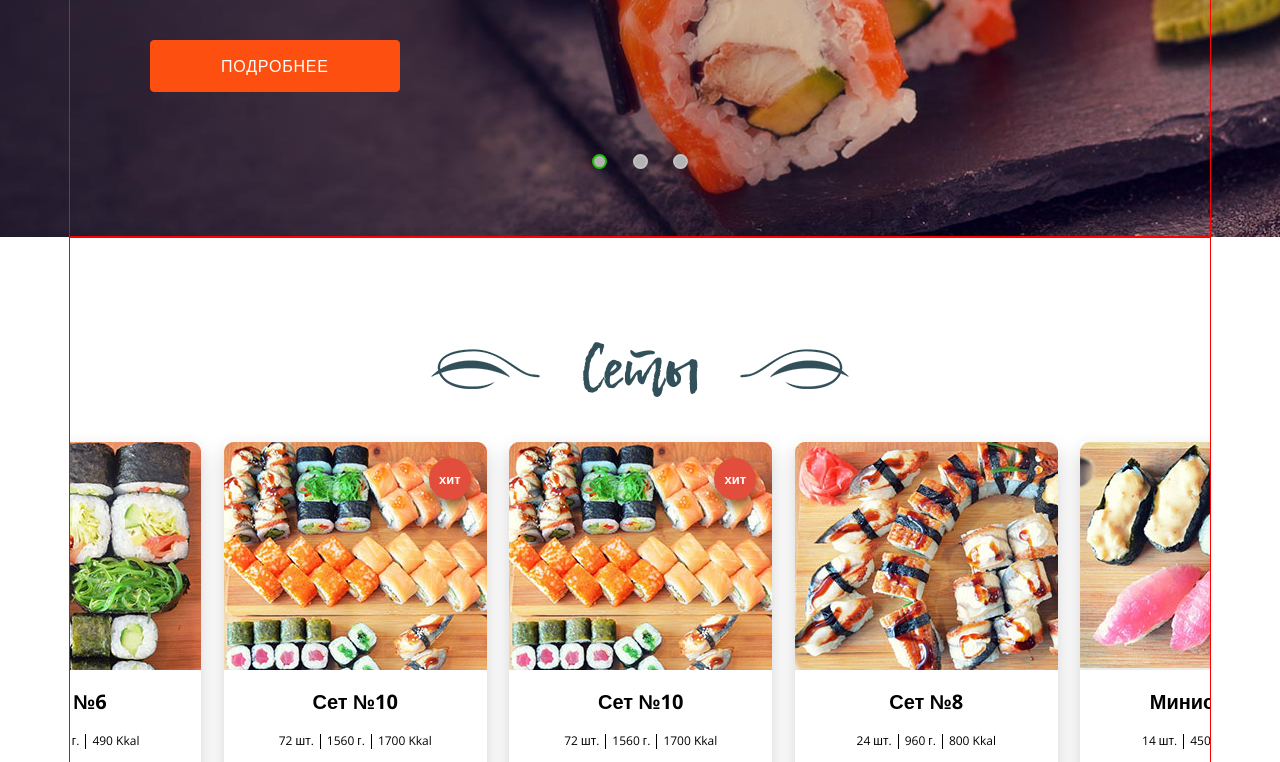
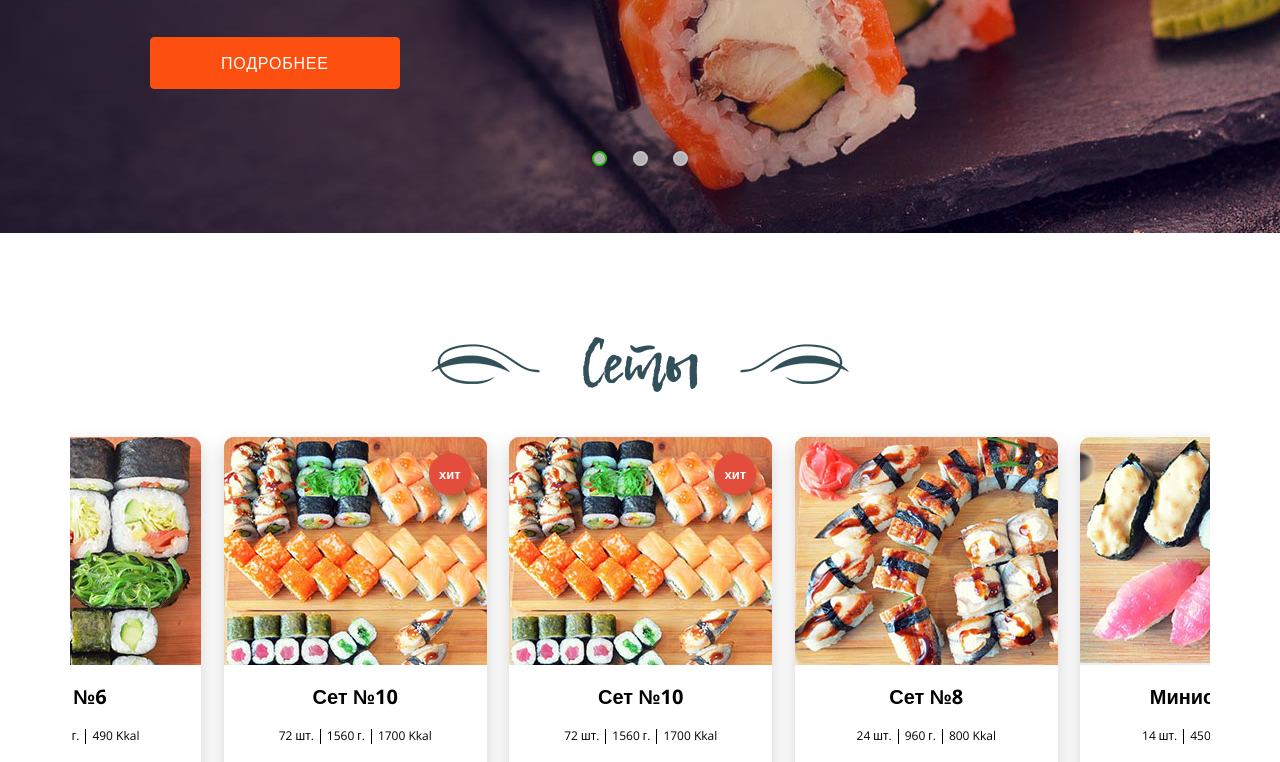
Before and after one commit to Ssonic8/miushi, a plain HTML site: page src/index.html in a window 1280 px wide. Shown: the part 592-1354 px from the top of the page. Drawn offline with nearby package versions, Linux system fonts and the light colour scheme.

Commit message:
all done

```diff
--- a/src/sass/_main.scss
+++ b/src/sass/_main.scss
@@ -76,17 +76,14 @@ ul {
 
 }
 .container {
-  margin: 0 auto;
-   border: 1px solid red;
+   margin: 0 auto;
    padding: 0 0;
    width: 290px;
  @media (min-width: #{$tablet-width}) {
     width: 720px;
-    /* width: 98%; */
  }
  @media (min-width: #{$desktop-width}) {
     width: 1140px;
-    /* width: 98%; */
  }
 }
 
```
Also changed, not shown: src/css/style.css.
